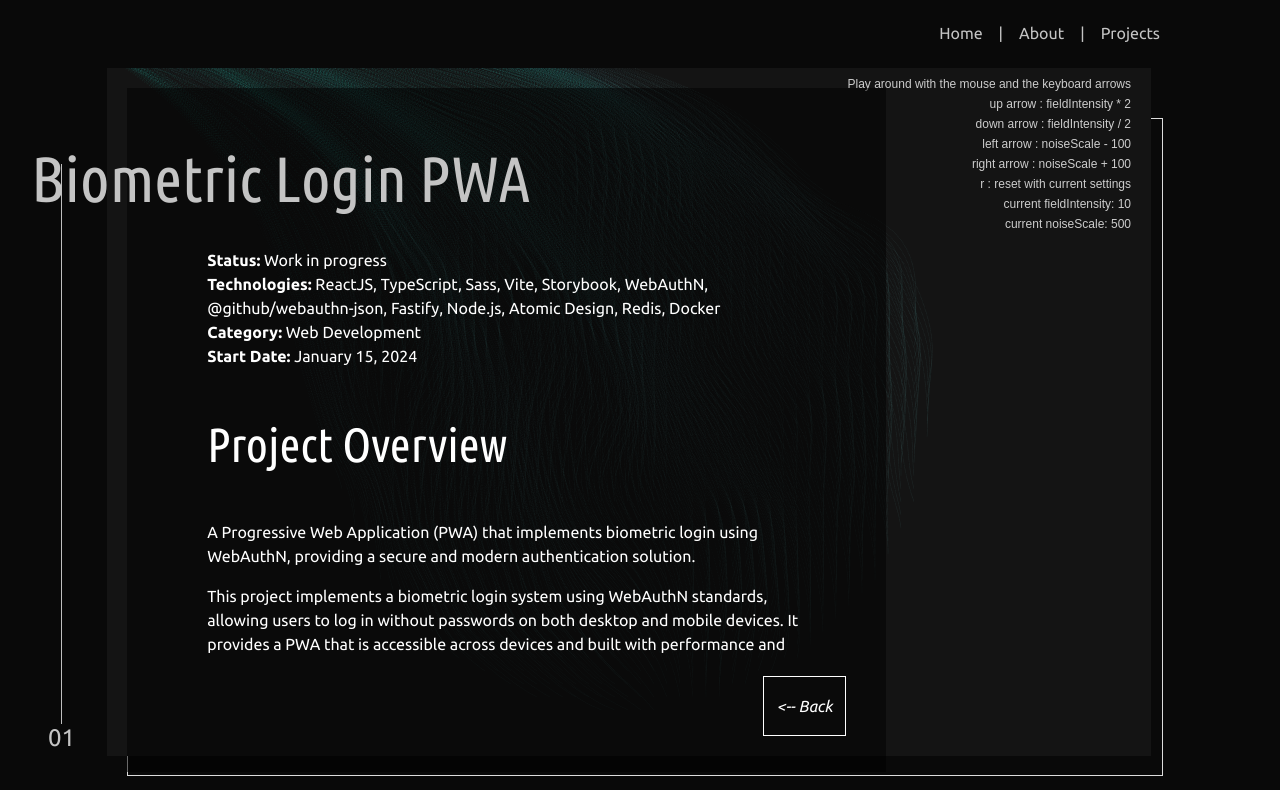
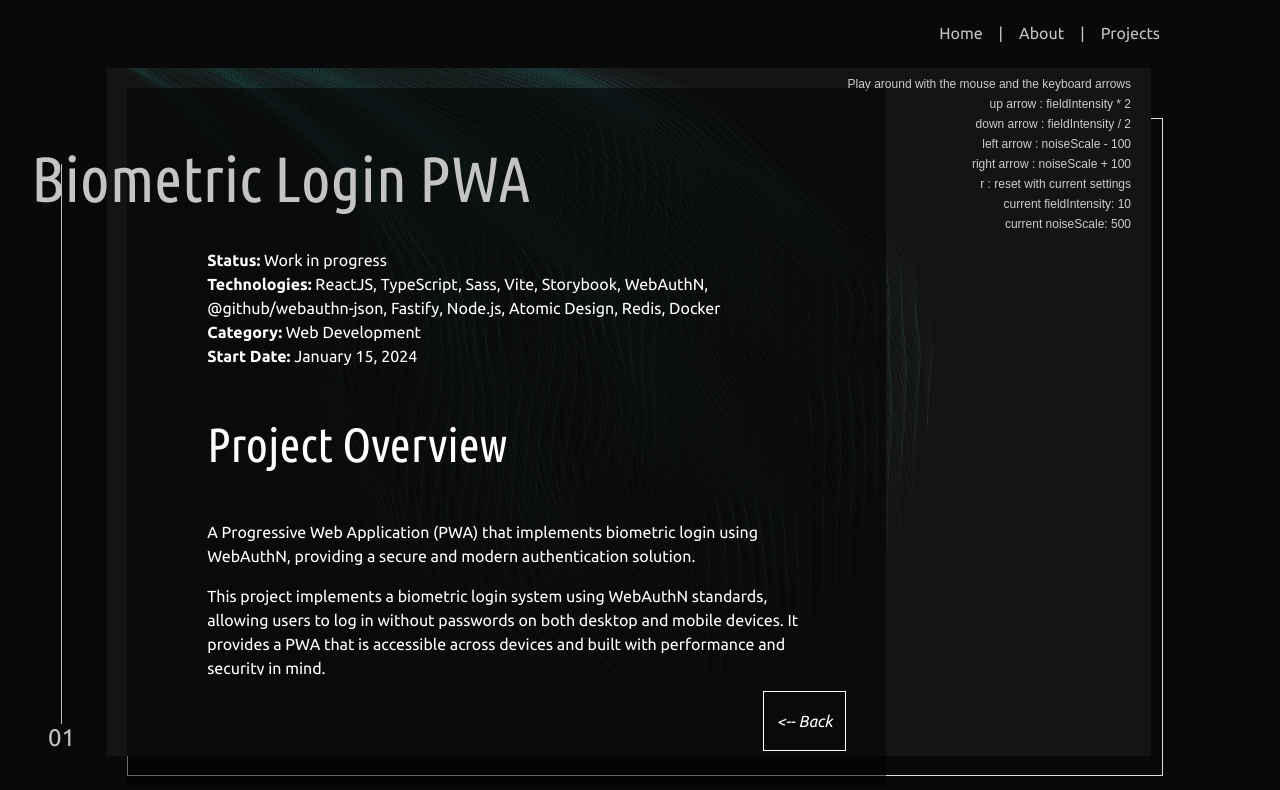
Before and after one commit to santiagosj/portfolio, an Angular app: page /projects/1 in a window 1280 px wide. Shown: the top 790 px of the page. Built offline with nearby package versions, Linux system fonts and the light colour scheme.

Commit message:
hight fix

```diff
--- a/src/app/about/about.component.scss
+++ b/src/app/about/about.component.scss
@@ -2,7 +2,7 @@
     padding: 5rem;
     background: rgb(0 0 0 / 52%);
     position: relative;
-    height: 65.5vh;
+    height: 67.4vh; //65.5vh; localhost
     display: flex;
     flex-direction: column;
     align-items: center;
--- a/src/app/projects/project-detail/project-detail.component.scss
+++ b/src/app/projects/project-detail/project-detail.component.scss
@@ -2,7 +2,7 @@
     padding: 5rem;
     background: rgb(0 0 0 / 52%);
     position: relative;
-    height: 65.5vh;
+    height: 67.4vh; //65.5vh; localhost
     display: flex;
     flex-direction: column;
     justify-content: center;
--- a/src/app/projects/projects.component.scss
+++ b/src/app/projects/projects.component.scss
@@ -2,7 +2,7 @@
     padding: 5rem;
     background: rgb(0 0 0 / 52%);
     position: relative;
-    height: 65.5vh;
+    height: 67.4vh; //65.5vh; localhost
     display: flex;
     flex-direction: column;
     justify-content: center;
```
